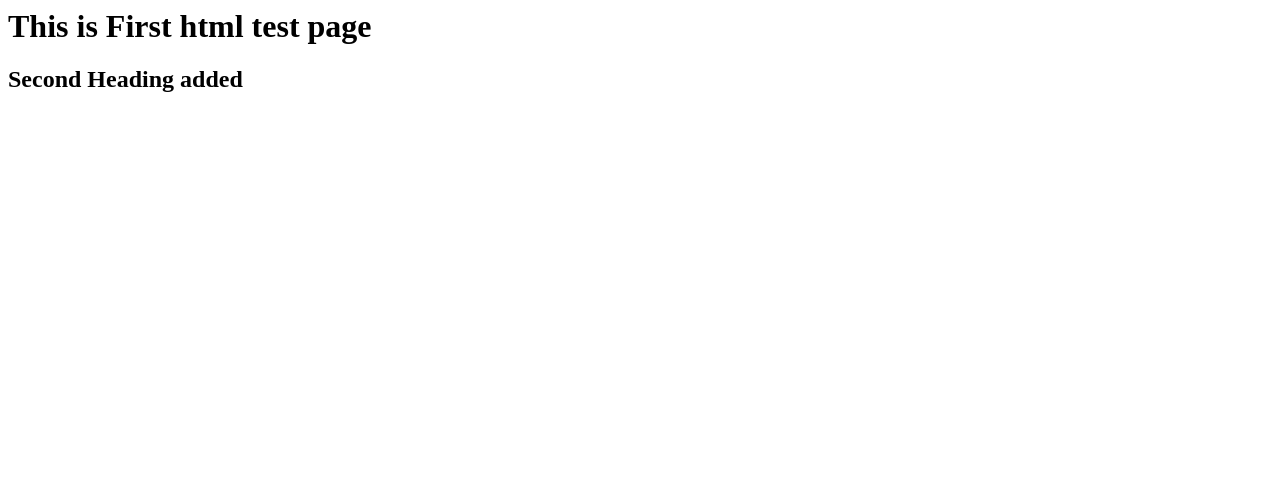
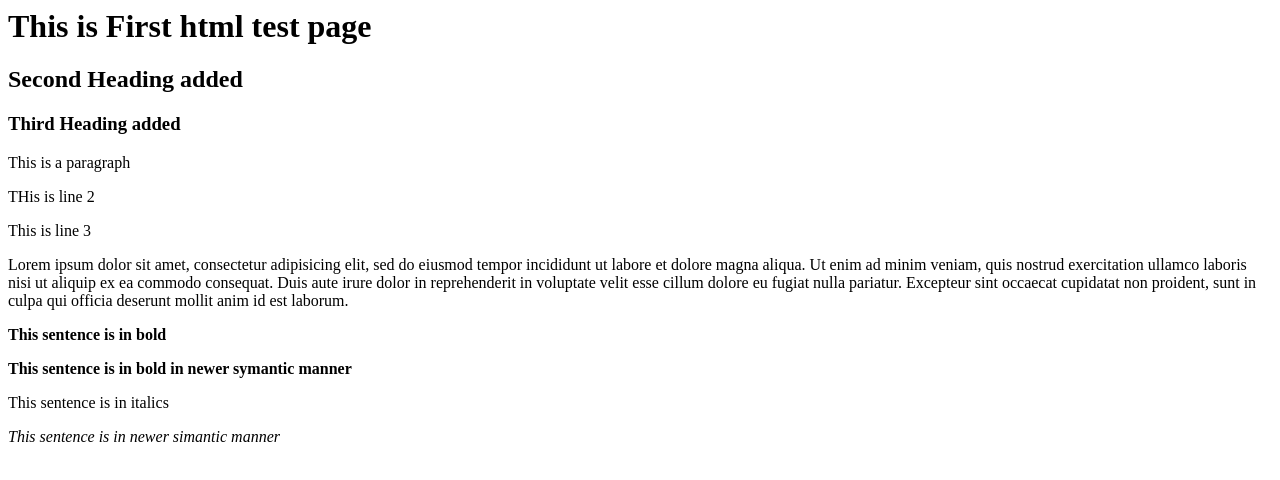
Before and after one commit to csiit810/web-dev-projects, a plain HTML site: page index.html in a window 1280 px wide. Drawn offline with Linux system fonts and the light colour scheme.

Commit message:
Updated with paragraph tag, loremipsum, bold and italics (in both ways)

```diff
--- a/index.html
+++ b/index.html
@@ -4,5 +4,25 @@
 	<body>
 	<h1>This is First html test page</h1>
 	<h2>Second Heading added</h2>
+	<h3> Third Heading added</h3>
+
+<!-- pragraph tag -->
+	<p> This is a paragraph</p><p>THis is line 2</p><p> This is line 3</p>
+
+<!-- lorem ipsum tag -->
+	<p>Lorem ipsum dolor sit amet, consectetur adipisicing elit, sed do eiusmod tempor incididunt ut labore et dolore magna aliqua. Ut enim ad minim veniam, quis nostrud exercitation ullamco laboris nisi ut aliquip ex ea commodo consequat. Duis aute irure dolor in reprehenderit in voluptate velit esse cillum dolore eu fugiat nulla pariatur. Excepteur sint occaecat cupidatat non proident, sunt in culpa qui officia deserunt mollit anim id est laborum.</p>
+
+
+<!-- bold and italic tags -->
+
+<!-- bold -->
+<p><b>This sentence is in bold</b></p>
+<p><strong>This sentence is in bold in newer symantic manner</strong></p>
+
+<!-- italic -->
+<p>This sentence is in italics</p>
+<p><em>This sentence is in newer simantic manner</em></p>
+
+
 	</body>
 </html>
```
